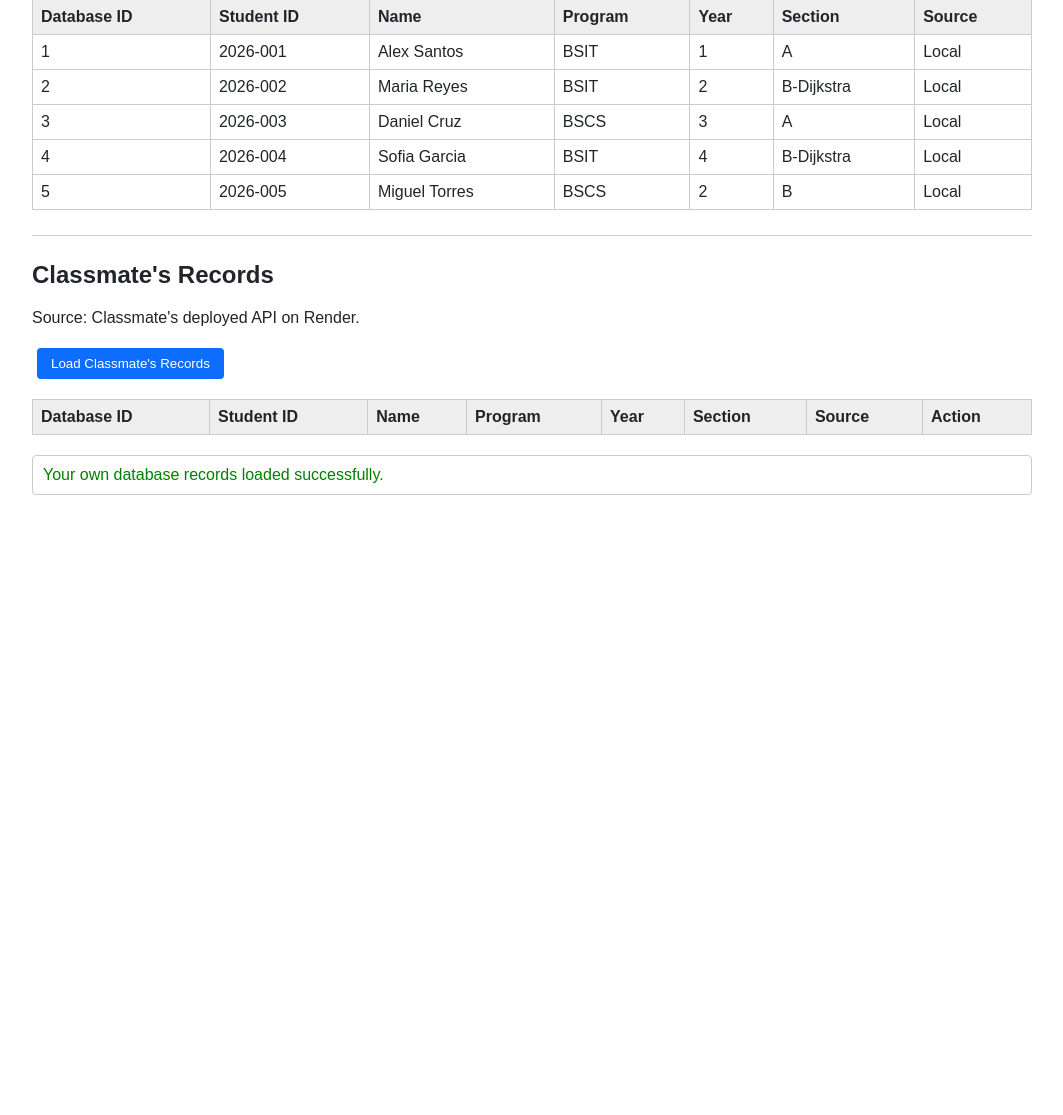
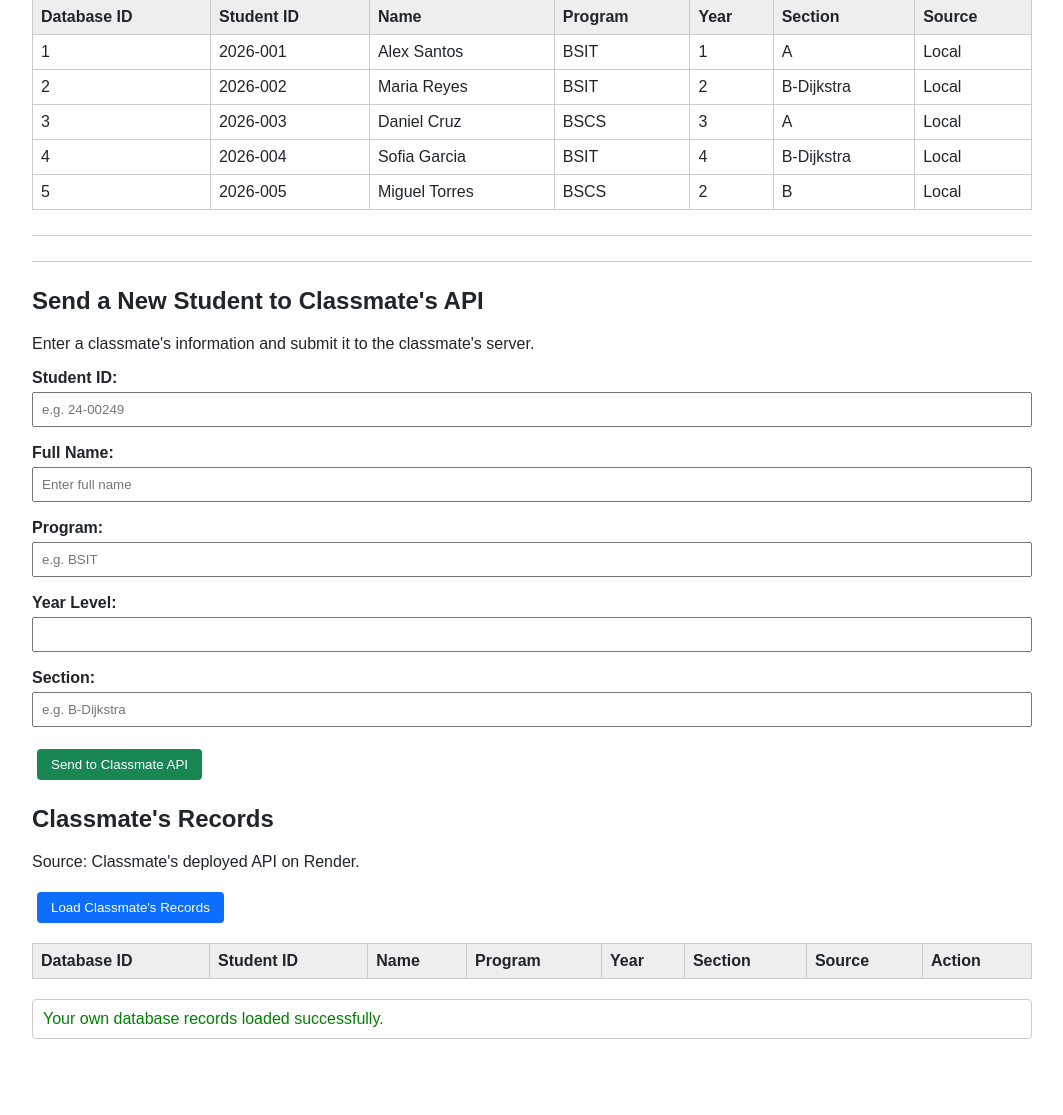
Before and after one commit to jezalynindic/Jezalyn_Indic, a Flask app: page / in a window 1280 px wide. Shown: the part 2222-3337 px from the top of the page, without its empty margins (108-1171 px from the left). Before the commit the page ends 2717 px from the top, so only its background shows below. Run offline with Flask 3, Linux system fonts and the light colour scheme; data comes from the database, SQL or seed files in the repository; lists and menus that the app fills with data are empty.

Commit message:
Add classmate API student submission form

```diff
--- a/app.py
+++ b/app.py
@@ -392,5 +392,64 @@ def import_student():
             conn.close()
 
 
+# ADD A NEW STUDENT DIRECTLY TO THE CLASSMATE'S API
+@app.route('/send-to-classmate', methods=['POST'])
+def send_to_classmate():
+    classmate_api = "https://flask-palec-sethclaire-api.onrender.com/students"
+
+    student = {
+        "student_id": request.form.get("student_id", "").strip(),
+        "name": request.form.get("name", "").strip(),
+        "program": request.form.get("program", "").strip(),
+        "year": request.form.get("year", "").strip(),
+        "section": request.form.get("section", "").strip()
+    }
+
+    if not all(student.values()):
+        return """
+            <h2>Missing information</h2>
+            <p>Please complete every field.</p>
+            <a href="/">Return to the Student API Interface</a>
+        """, 400
+
+    try:
+        student["year"] = int(student["year"])
+        if student["year"] < 1:
+            raise ValueError
+    except (TypeError, ValueError):
+        return """
+            <h2>Invalid year level</h2>
+            <p>Year must be a positive number.</p>
+            <a href="/">Return to the Student API Interface</a>
+        """, 400
+
+    try:
+        # Send the new student to the classmate's server, not to this app's database.
+        response = requests.post(classmate_api, json=student, timeout=20)
+
+        if response.status_code in (200, 201):
+            return """
+                <h2>Student submitted to the Classmate API</h2>
+                <p>The classmate's API accepted the request.</p>
+                <a href="/">Return to the Student API Interface</a>
+            """
+
+        return (
+            "<h2>The Classmate API did not accept the student</h2>"
+            f"<p>Status code: {response.status_code}</p>"
+            f"<pre>{response.text}</pre>"
+            '<a href="/">Return to the Student API Interface</a>'
+        ), 502
+
+    except requests.RequestException as error:
+        app.logger.exception("Could not submit student to Classmate API")
+        return (
+            "<h2>Could not connect to the Classmate API</h2>"
+            f"<p>{str(error)}</p>"
+            '<a href="/">Return to the Student API Interface</a>'
+        ), 502
+
+
+
 if __name__ == '__main__':
     app.run(host="0.0.0.0", port=5000, debug=True)
--- a/templates/index.html
+++ b/templates/index.html
@@ -345,6 +345,49 @@
     </section>
 
     <hr>
+
+
+    <hr>
+
+    <!-- ADD A NEW STUDENT TO THE CLASSMATE'S API -->
+    <section class="section">
+        <h2>Send a New Student to Classmate's API</h2>
+        <p>Enter a classmate's information and submit it to the classmate's server.</p>
+
+        <form action="/send-to-classmate" method="POST">
+            <div class="form-group">
+                <label for="classmate_student_id">Student ID:</label>
+                <input type="text" id="classmate_student_id"
+                       name="student_id" placeholder="e.g. 24-00249" required>
+            </div>
+
+            <div class="form-group">
+                <label for="classmate_name">Full Name:</label>
+                <input type="text" id="classmate_name"
+                       name="name" placeholder="Enter full name" required>
+            </div>
+
+            <div class="form-group">
+                <label for="classmate_program">Program:</label>
+                <input type="text" id="classmate_program"
+                       name="program" placeholder="e.g. BSIT" required>
+            </div>
+
+            <div class="form-group">
+                <label for="classmate_year">Year Level:</label>
+                <input type="number" id="classmate_year"
+                       name="year" min="1" required>
+            </div>
+
+            <div class="form-group">
+                <label for="classmate_section">Section:</label>
+                <input type="text" id="classmate_section"
+                       name="section" placeholder="e.g. B-Dijkstra" required>
+            </div>
+
+            <button type="submit" class="add-btn">Send to Classmate API</button>
+        </form>
+    </section>
 
     <!-- STEP 8: CLASSMATE'S RECORDS -->
     <section class="section">
```
